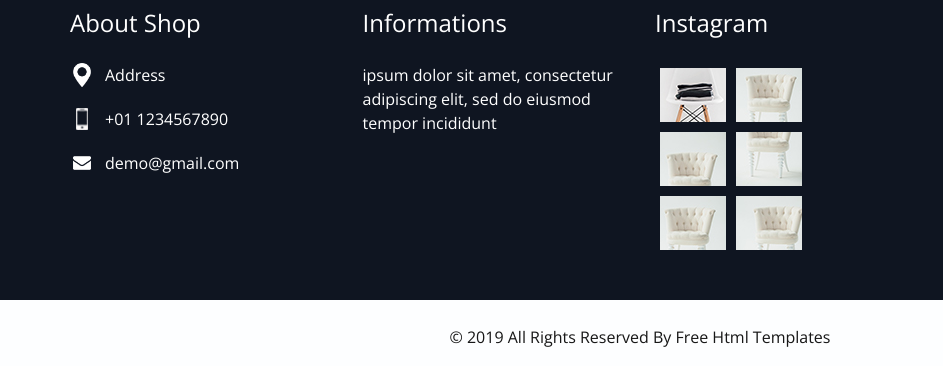
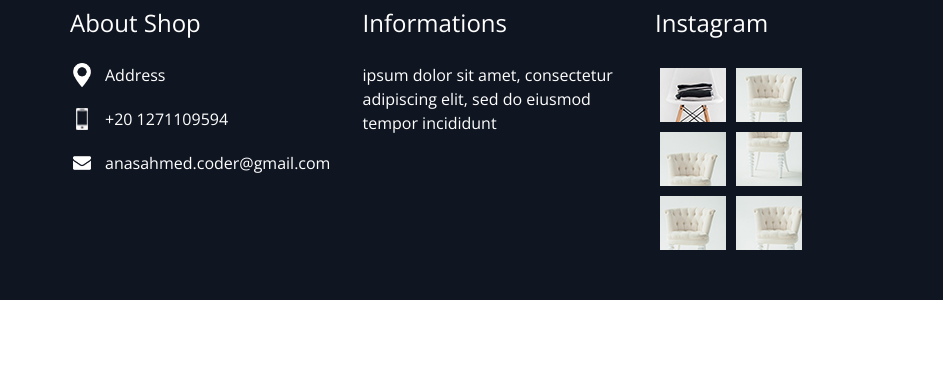
Before and after one commit to anas-coder/portfolio-4, a plain HTML site: page index.html in a window 1280 px wide. Shown: the part 4709-5075 px from the top of the page, 0-943 px from the left. After the commit the page ends 5009 px from the top, so only its background shows below. Drawn offline with nearby package versions, Linux system fonts and the light colour scheme.

Commit message:
Add files via upload

```diff
--- a/index.html
+++ b/index.html
@@ -713,7 +713,7 @@
                 <img src="images/telephone-white.png" width="12px" alt="">
               </div>
               <p>
-                +01 1234567890
+                +20 1271109594
               </p>
             </div>
             <div>
@@ -721,7 +721,7 @@
                 <img src="images/envelope-white.png" width="18px" alt="">
               </div>
               <p>
-                demo@gmail.com
+                anasahmed.coder@gmail.com
               </p>
             </div>
           </div>
@@ -817,17 +817,6 @@
   <!-- end info_section -->
 
 
-  <!-- footer section -->
-  <section class="container-fluid footer_section ">
-    <div class="container">
-      <p>
-        &copy; 2019 All Rights Reserved By
-        <a href="https://html.design/">Free Html Templates</a>
-      </p>
-    </div>
-  </section>
-  <!-- end  footer section -->
-
 
   <script type="text/javascript" src="js/jquery-3.4.1.min.js"></script>
   <script type="text/javascript" src="js/bootstrap.js"></script>
```
